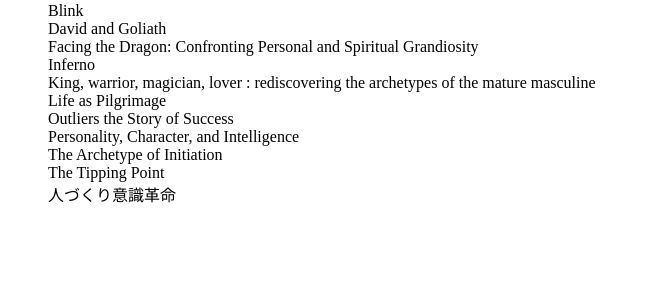
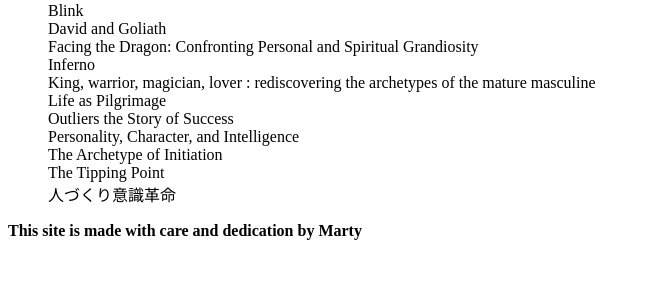
Before and after one commit to marty-zhu/django-demo-site, a Django app: page /catalog/ in a window 1280 px wide. Shown: the part 213-513 px from the top of the page, without its empty margins (0-650 px from the left). Run offline with Django 4.2, Linux system fonts and the light colour scheme; data comes from the database, SQL or seed files in the repository.

Commit message:
added catalog generic footer template

```diff
--- a/catalog/templates/catalog/base_generic.html
+++ b/catalog/templates/catalog/base_generic.html
@@ -14,7 +14,7 @@
 
     {% include 'catalog/side_navbar.html' %}
     {% block content %}{% endblock content %}
-    {% block footer %}{% endblock footer %}
+    {% include 'catalog/footer.html' %}
 
 </body>
 </html>
--- /dev/null
+++ b/catalog/templates/catalog/footer.html
@@ -0,0 +1,5 @@
+<footer>
+    <strong>
+        This site is made with care and dedication by Marty
+    </strong>
+</footer>
```
